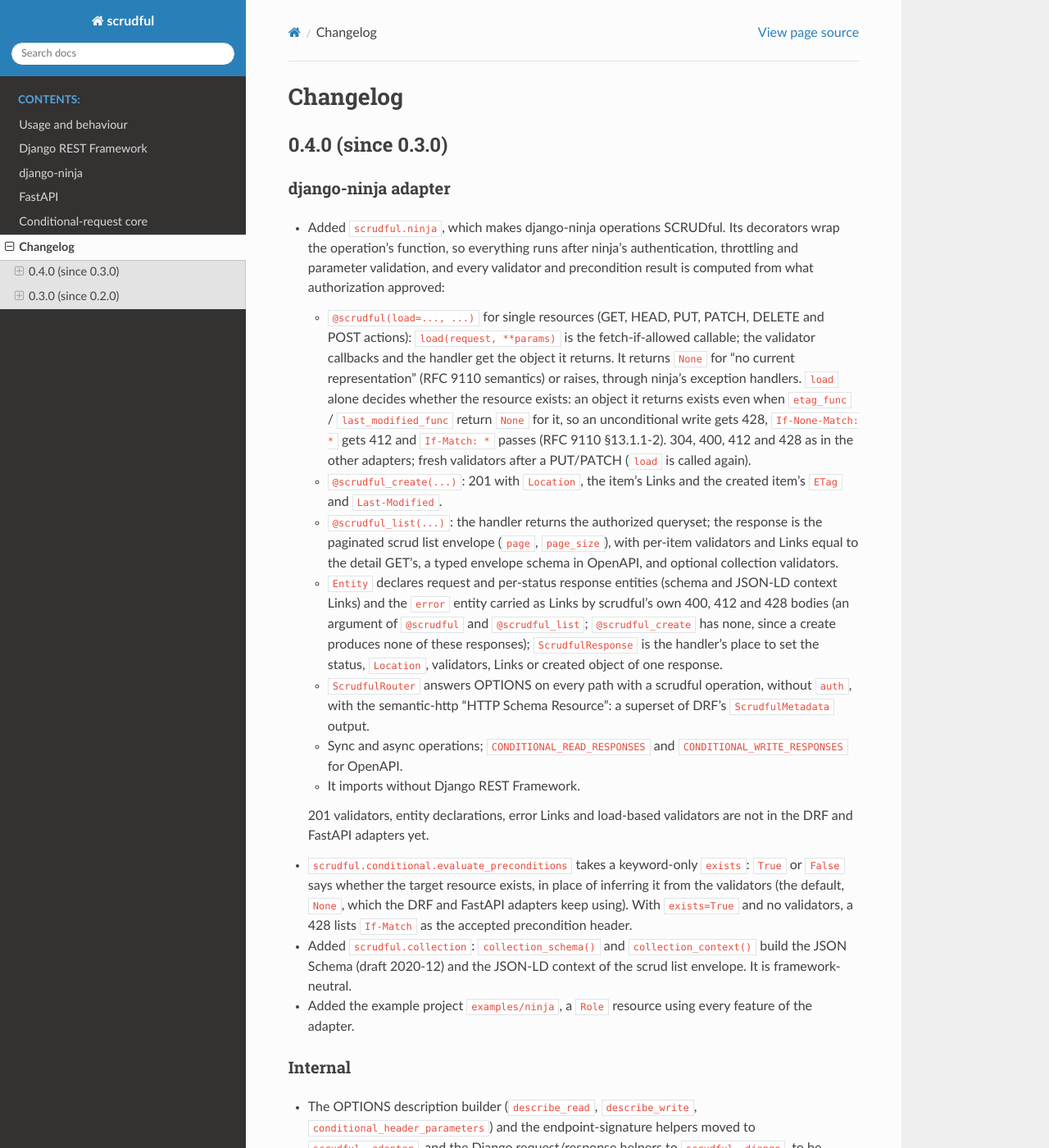
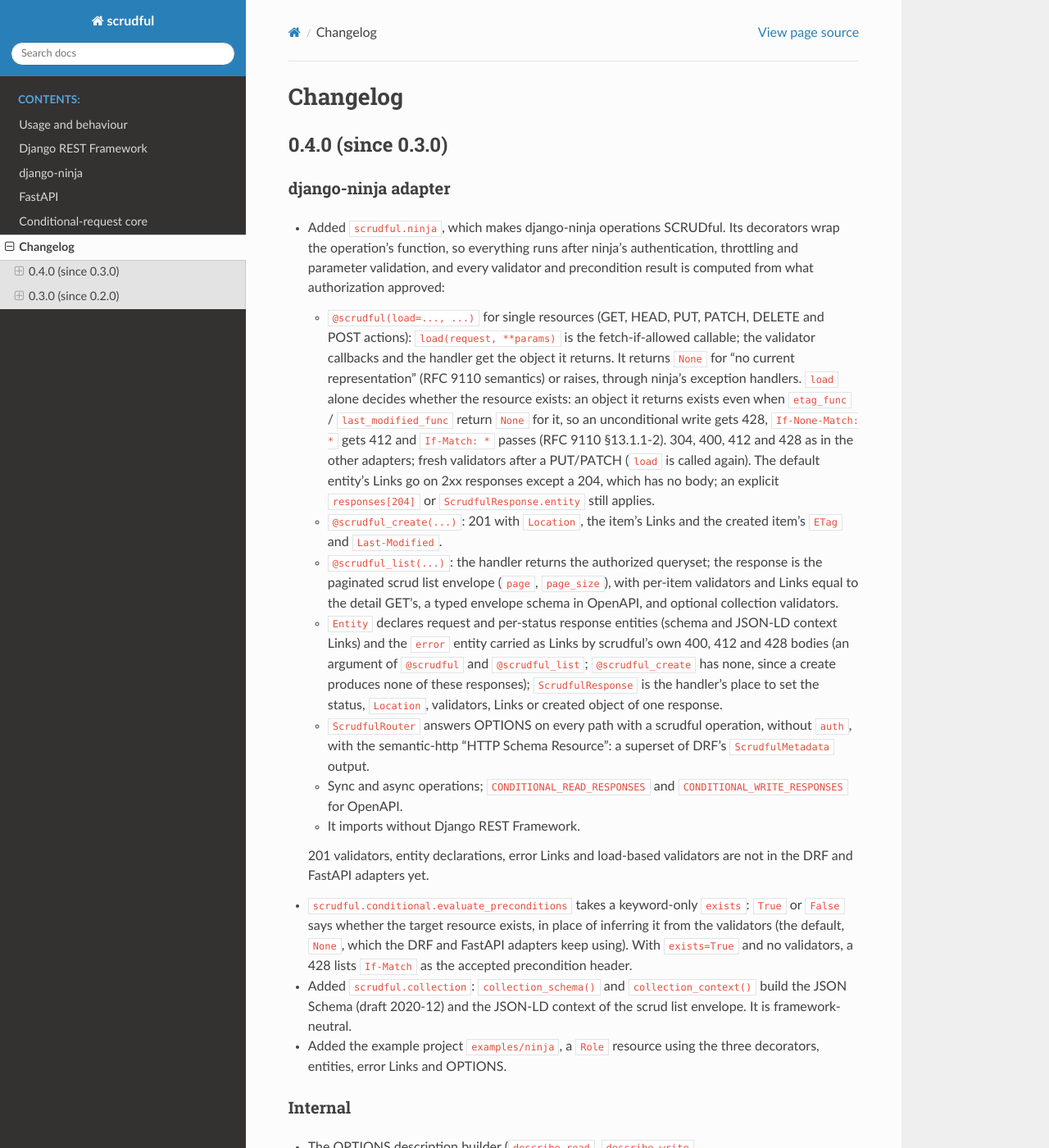
Before and after one commit to mimotoai/scrudful, a Sphinx documentation site: the page built from docs/source/changelog.rst, in a window 1280 px wide and 1400 px high. Shown: the whole window at 82% size. Built offline with Sphinx 7.4.7 and the Read the Docs theme 3.1.0, drawn with Linux system fonts in a browser that asks for light colours.

Commit message:
scrudful.ninja: no default-entity Links on a 204 (R23)
A 204 has no body for the default (2xx) entity to describe; an explicit
responses[204] or ScrudfulResponse.entity still applies. The example's
DELETE no longer needs meta.entity = Entity().

```diff
--- a/CHANGELOG.rst
+++ b/CHANGELOG.rst
@@ -23,7 +23,9 @@ django-ninja adapter
     for it, so an unconditional write gets 428, ``If-None-Match: *`` gets 412
     and ``If-Match: *`` passes (RFC 9110 §13.1.1-2). 304, 400, 412 and 428 as
     in the other adapters; fresh validators after a PUT/PATCH (``load`` is
-    called again).
+    called again). The default entity's Links go on 2xx responses except a
+    204, which has no body; an explicit ``responses[204]`` or
+    ``ScrudfulResponse.entity`` still applies.
   * ``@scrudful_create(...)``: 201 with ``Location``, the item's Links and the
     created item's ``ETag`` and ``Last-Modified``.
   * ``@scrudful_list(...)``: the handler returns the authorized queryset; the
@@ -54,8 +56,8 @@ django-ninja adapter
 * Added ``scrudful.collection``: ``collection_schema()`` and
   ``collection_context()`` build the JSON Schema (draft 2020-12) and the
   JSON-LD context of the scrud list envelope. It is framework-neutral.
-* Added the example project ``examples/ninja``, a ``Role`` resource using every
-  feature of the adapter.
+* Added the example project ``examples/ninja``, a ``Role`` resource using the
+  three decorators, entities, error Links and OPTIONS.
 
 Internal
 --------
```
Also changed, not shown: docs/source/ninja.rst (+8 -3 lines), 3 other files.
